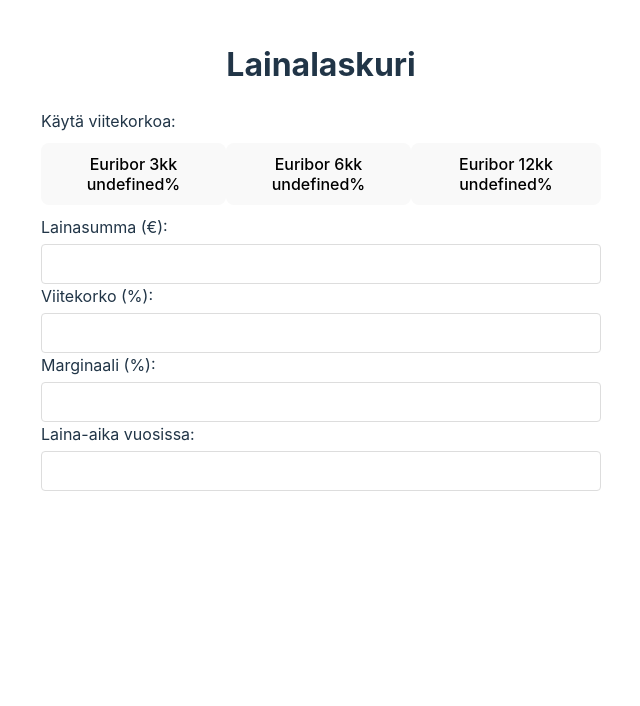
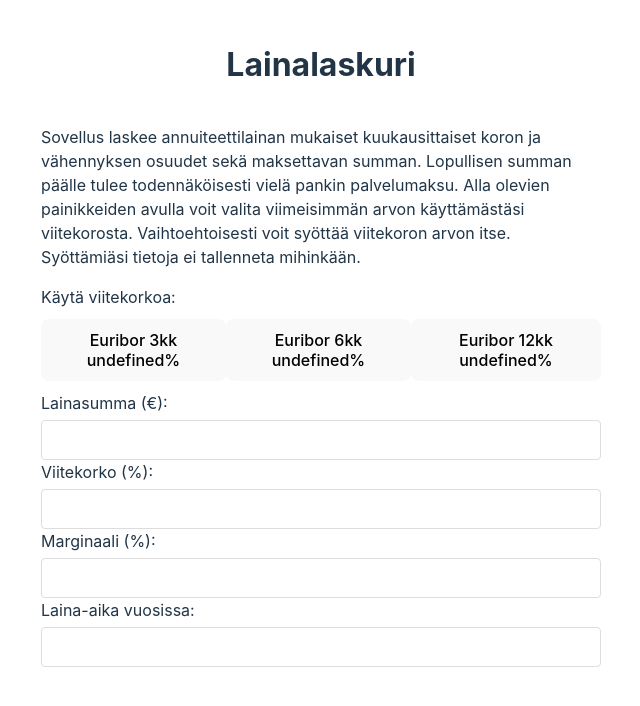
Before and after one commit to jhaavisto/loan-calculator, a React (Vite) app: page / in a window 1280 px wide. Shown: the top 706 px of the page, without its empty margins (319-959 px from the left). Built offline with nearby package versions, Linux system fonts and the light colour scheme; no server answers.

Commit message:
fix texts, fix text wrap issue

```diff
--- a/src/App.tsx
+++ b/src/App.tsx
@@ -76,6 +76,7 @@ function App() {
   return (
     <div className={classes.container}>
       <h1 className={classes.header}>Lainalaskuri</h1>
+      <p>Sovellus laskee annuiteettilainan mukaiset kuukausittaiset koron ja vähennyksen osuudet sekä maksettavan summan. Lopullisen summan päälle tulee todennäköisesti vielä pankin palvelumaksu. Alla olevien painikkeiden avulla voit valita viimeisimmän arvon käyttämästäsi viitekorosta. Vaihtoehtoisesti voit syöttää viitekoron arvon itse. Syöttämiäsi tietoja ei tallenneta mihinkään.</p>
       <InterestRateSelector onRateChange={handleInterestRateChange} />
       <div className={classes.formContainer}>
         <label className={classes.label} htmlFor="principal">
--- a/src/components/MonthlyPaymentDisplay.module.css
+++ b/src/components/MonthlyPaymentDisplay.module.css
@@ -11,7 +11,7 @@
   background: #646cff;
   color: white;
   text-align: center;
-  text-wrap: nowrap;
+  white-space: nowrap;
   top: 0;
   bottom: 0;
   left: 0;
```
